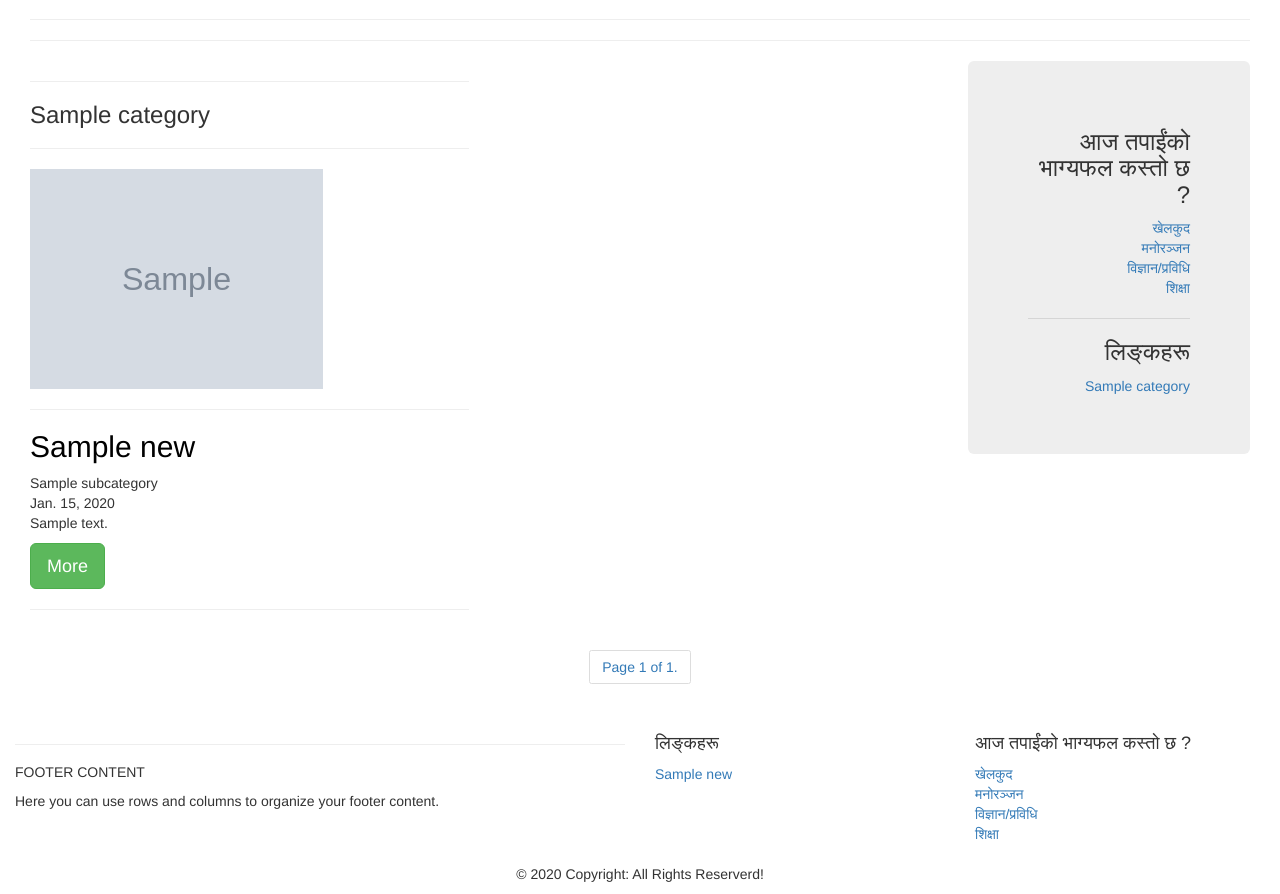
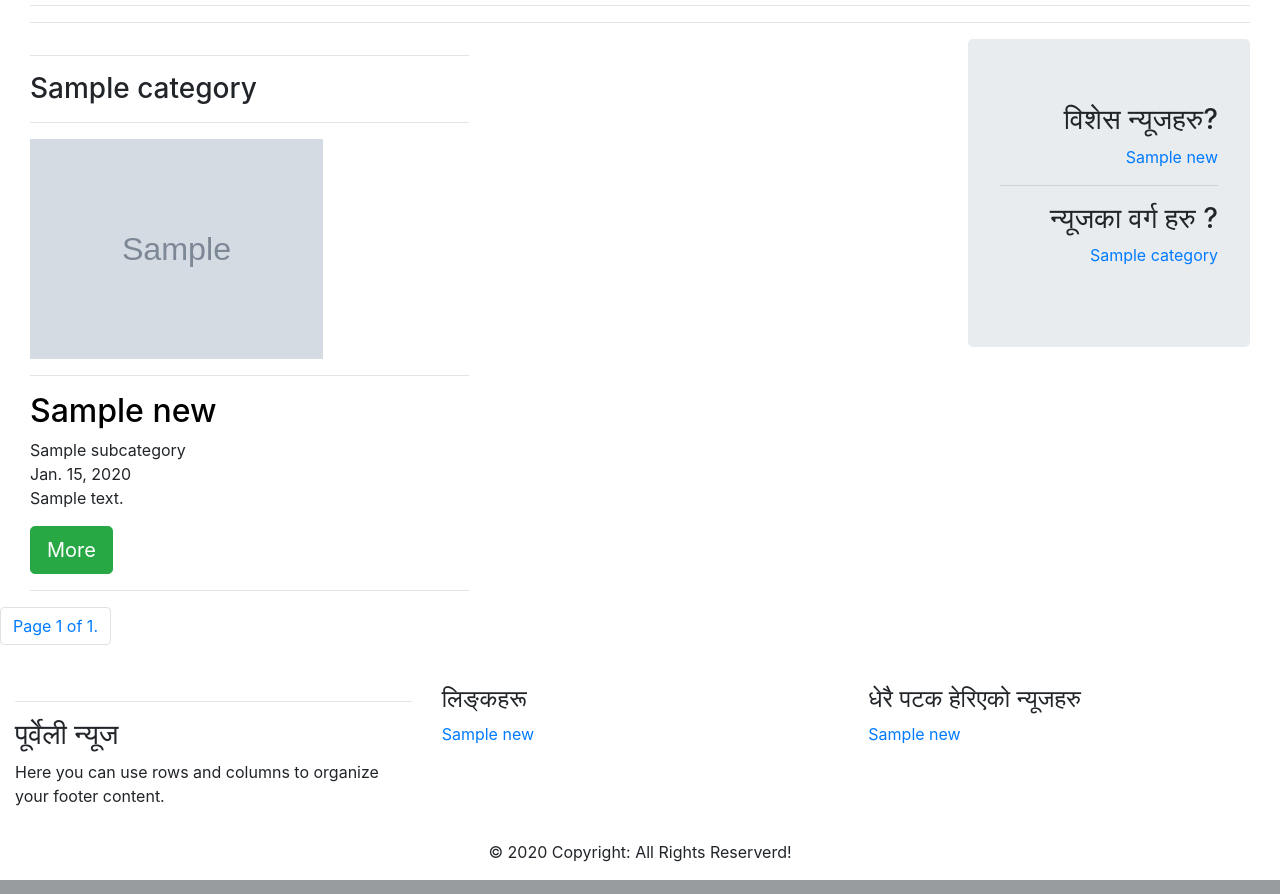
Before and after one commit to mandeep111/NewsPortal, a Django app: page / in a window 1280 px wide. Shown: the part 998-1892 px from the top of the page. Run offline with Django 3.2, Linux system fonts and the light colour scheme; tables that the repository leaves empty hold one stand-in row (values such as "Sample post"); grey boxes marked "Sample" are stand-in pictures; some libraries are stand-ins or nearby versions.

Commit message:
fixed navbar and carousel

```diff
--- a/NewsEnv/NewsPortalProject/News/models.py
+++ b/NewsEnv/NewsPortalProject/News/models.py
@@ -28,7 +28,7 @@ class News(TimeStamp):
     news_content = models.TextField()
     news_image = models.ImageField(upload_to="news")
     news_author = models.CharField(max_length=100)
-    views_count = models.PositiveIntegerField(default = "0")
+    views_count = models.PositiveIntegerField(default = "1")
 
     def __str__(self):
         return self.news_title
--- a/NewsEnv/NewsPortalProject/News/views.py
+++ b/NewsEnv/NewsPortalProject/News/views.py
@@ -5,39 +5,30 @@ from News import views
 from .models import *
 from django.core.paginator import Paginator
 
+
 class ClientMixin(object):
-    def get_context_data(self,*args,**kwargs):
-        context=super().get_context_data(**kwargs)
-        context['categorys']=Category.objects.all()
-        context['latestnews']=News.objects.order_by('-id')
+    def get_context_data(self, *args, **kwargs):
+        context = super().get_context_data(**kwargs)
+        context['categorys'] = Category.objects.all()
+        context['latestnews'] = News.objects.order_by('-id')
+        context['mostviews'] = News.objects.order_by('-views_count')
         return context
+
+
+def index(request):
+    shelf = News.objects.all()
+    latestnews = News.objects.order_by('-id')
+    mostviewed = News.objects.order_by('-views_count')
+    category = Category.objects.all()
+    page_number = request.GET.get('page')
+    paginator = Paginator(latestnews, 4)
+    page_obj = paginator.get_page(page_number)
+    return render(request, 'home.html', {'shelf': page_obj, 'categorys': category, 'latestnews': latestnews, 'mostviews': mostviewed})
 
 
 
 
-
-# class HomeListView(ListView):
-#     template_name='home.html'
-#     model=News
-#     context_object_name='newslist'
-
-#     def get_context_data(self,*args,**kwargs):
-#         context=super().get_context_data(**kwargs)
-#         context['news']=News.objects.all()
-#         context['categorys'] = Category.objects.all()
-#         return context
-def index(request):
-    shelf = News.objects.all()
-    latestnews=News.objects.order_by('-id')
-    category = Category.objects.all()
-    page_number = request.GET.get('page')
-    paginator = Paginator(shelf, 4)
-    page_obj = paginator.get_page(page_number)
-    return render(request,'home.html', {'shelf': page_obj, 'categorys': category,'latestnews':latestnews})
-
-
-
-class BlogView(ClientMixin,TemplateView):
+class BlogView(ClientMixin, TemplateView):
     template_name = 'blog.html'
 
     def get_context_data(self, *args, **kwargs):
@@ -45,13 +36,12 @@ class BlogView(ClientMixin,TemplateView):
         news = News.objects.all()
         category_id = self.kwargs['pk']
         category = Category.objects.get(id=category_id)
-        print(category, 'ram')
         context['category'] = category
         context['news'] = news
         return context
 
 
-class NewsDetailView(ClientMixin,DetailView):
+class NewsDetailView(ClientMixin, DetailView):
     template_name = 'detail.html'
     model = News
     context_object_name = 'news'
--- a/NewsEnv/NewsPortalProject/templates/base.html
+++ b/NewsEnv/NewsPortalProject/templates/base.html
@@ -4,7 +4,7 @@
 
 <head>
     <title>News Portal Home</title>
-    <meta name="viewport" content="width=device-width, initial-scale=1.0" />
+    <meta name="viewport" content="width=device-width, initial-scale=1.0, shrink-to-fit=no" />
     <!-- <link rel="stylesheet" href="https://stackpath.bootstrapcdn.com/bootstrap/4.1.3/css/bootstrap.min.css"
         integrity="sha384-MCw98/SFnGE8fJT3GXwEOngsV7Zt27NXFoaoApmYm81iuXoPkFOJwJ8ERdknLPMO" crossorigin="anonymous" />
     <meta name="viewport" content="width=device-width, initial-scale=1, shrink-to-fit=no">
@@ -14,24 +14,35 @@
     <script src="https://cdnjs.cloudflare.com/ajax/libs/popper.js/1.14.7/umd/popper.min.js"></script>
     <script src="https://stackpath.bootstrapcdn.com/bootstrap/4.3.1/js/bootstrap.min.js"></script> -->
 
+    <link rel="stylesheet" href="https://maxcdn.bootstrapcdn.com/bootstrap/4.4.1/css/bootstrap.min.css">
+    <script src="https://ajax.googleapis.com/ajax/libs/jquery/3.4.1/jquery.min.js"></script>
+    <script src="https://cdnjs.cloudflare.com/ajax/libs/popper.js/1.16.0/umd/popper.min.js"></script>
+    <script src="https://maxcdn.bootstrapcdn.com/bootstrap/4.4.1/js/bootstrap.min.js"></script>
+
+    <link rel="stylesheet" href="https://stackpath.bootstrapcdn.com/bootstrap/4.3.1/css/bootstrap.min.css">
     <link rel="stylesheet" href="https://maxcdn.bootstrapcdn.com/font-awesome/4.7.0/css/font-awesome.min.css">
-    <link rel="stylesheet" href="https://stackpath.bootstrapcdn.com/bootstrap/4.1.3/css/bootstrap.min.css">
-    <script src="https://code.jquery.com/jquery-3.3.1.slim.min.js"></script>
-    <script src="https://cdnjs.cloudflare.com/ajax/libs/popper.js/1.14.3/umd/popper.min.js"></script>
-    <script src="https://stackpath.bootstrapcdn.com/bootstrap/4.1.3/js/bootstrap.min.js"></script>
-    <link rel="stylesheet" href="https://maxcdn.bootstrapcdn.com/bootstrap/3.4.1/css/bootstrap.min.css">
-    <script src="https://ajax.googleapis.com/ajax/libs/jquery/3.4.1/jquery.min.js"></script>
-    <script src="https://maxcdn.bootstrapcdn.com/bootstrap/3.4.1/js/bootstrap.min.js"></script>
+    <script src="https://ajax.googleapis.com/ajax/libs/jquery/3.3.1/jquery.min.js"></script>
+    <script src="https://cdnjs.cloudflare.com/ajax/libs/popper.js/1.14.7/umd/popper.min.js"></script>
+    <script src="https://stackpath.bootstrapcdn.com/bootstrap/4.3.1/js/bootstrap.min.js"></script>
 
     <link rel="stylesheet" href="{% static 'css/index.css' %}" />
 
+    <style>
+        .footer {
+            position: -webkit-sticky;
+            left: 0;
+            bottom: 0;
+            width: 100%;
+            text-align: center;
+        }
+    </style>
 </head>
 
 <body>
 
-    <nav class="navbar navbar-expand-md navbar-dark bg-dark sticky-top">
+    <!-- <nav class="navbar navbar-expand-md navbar-dark bg-dark sticky-top">
         <div class="container-fluid">
-           <a class="navbar-brand" href="#"> <i class="fa fa-Heart " style="color:white;font-size: 30px;">News Portal</i></a>
+           <a class="navbar-brand" href="/"> <i class="fa fa-Heart " style="color:white;font-size: 30px;">पूर्वेली न्यूज </i></a>
             <button class="navbar-toggler" type="button" data-toggle="collapse" data-target="#mynav">
             <span class="navbar-toggler-icon"></span></button>
 
@@ -40,7 +51,7 @@
 
                    <li class="nav-item active" >
 
-                    <a  class="nav-link" href="#">मुख्य समाचार</a>
+                    <a  class="nav-link" href="/">मुख्य समाचार</a>
                     </li>
                     {% for category in categorys %}
                     <li class="nav-item " >
@@ -50,17 +61,49 @@
                     </li>
                     {% endfor %}
 
-                    </ul>
+                    <form>
+                        <input type="text" placeholder="search...">
+                        <input type="button" value="Search">
+                    </form>
+                   </ul>
+
                  </div>
-                 <!-- <div class="navbar-nav ml-auto">
-                    <div class="input-group">
-                        <input type="text" class="form-control" placeholder="Search">
+
+
+                </div></nav> -->
+
+    <nav class="navbar navbar-expand-md navbar-dark bg-dark mb-3">
+        <div class="container-fluid">
+            <a href="/" class="navbar-brand mr-3">पूर्वेली न्यूज</a>
+            <button type="button" class="navbar-toggler" data-toggle="collapse" data-target="#navbarCollapse">
+                <span class="navbar-toggler-icon"></span>
+            </button>
+            <div class="collapse navbar-collapse" id="navbarCollapse">
+                <div class="navbar-nav">
+                    <li class="nav" >
+                        <a  class="nav-link" href="/">मुख्य समाचार</a>
+                        </li>
+                    {% for category in categorys %}
+                    <li class="nav-item ">
+
+                        <a class="nav-link" href="{% url 'News:blog' category.id %}">{{category.category_name}}</a>
+                    </li>
+                    {% endfor %}
+                </div>
+
+                <div class="navbar-nav ml-auto">
+                    <div >
+                        <form class="input-group" method="GET" action="">
+                            <input type="text" class="form-control" placeholder="Search">
                         <div class="input-group-append">
                             <button type="button" class="btn btn-secondary"><i class="fa fa-search"></i></button>
+                        </form>
                         </div>
                     </div>
-                </div> -->
-                </div></nav>
+                </div>
+            </div>
+        </div>
+    </nav>
     {% block content %}
     {% endblock %}
 
@@ -74,11 +117,11 @@
             <div class="row">
 
                 <!-- Grid column -->
-                <div class="col-md-6 mt-md-0 mt-3">
+                <div class="col-md-4 mt-md-0 mt-3">
 
                     <!-- Content -->
                     <hr>
-                    <h5 class="text-uppercase">Footer Content</h5>
+                    <h3 class="text-uppercase">पूर्वेली न्यूज</h3>
                     <p>Here you can use rows and columns to organize your footer content.</p>
 
                 </div>
@@ -87,12 +130,12 @@
                 <hr class="clearfix w-100 d-md-none pb-3">
 
                 <!-- Grid column -->
-                <div class="col-md-3 mb-md-0 mb-3">
+                <div class="col-md-4 mb-md-0 mb-4">
 
                     <!-- Links -->
                     <h4 class="text-uppercase">लिङ्कहरू </h4>
                     <ul class="list-unstyled">
-                        {% for news in latestnews|slice:'3' %}
+                        {% for news in latestnews|slice:'4' %}
                         <li>
                             <a href="{% url 'News:newsdetail' news.id %}">{{news.news_title}}</a>
                         </li>
@@ -104,24 +147,17 @@
                 <!-- Grid column -->
 
                 <!-- Grid column -->
-                <div class="col-md-3 mb-md-0 mb-3">
+                <div class="col-md-4 mb-md-0 mb-4">
 
                     <!-- Links -->
-                    <h4>आज तपाईंको भाग्यफल कस्तो छ ?</h4>
+                    <h4>धेरै पटक हेरिएको न्यूजहरु </h4>
 
                     <ul class="list-unstyled">
+                        {% for news in mostviews|slice:'4' %}
                         <li>
-                            <a href="#!">खेलकुद</a>
+                            <a href="{% url 'News:newsdetail' news.id %}">{{news.news_title}}</a>
                         </li>
-                        <li>
-                            <a href="#!">मनोरञ्जन</a>
-                        </li>
-                        <li>
-                            <a href="#!">विज्ञान/प्रविधि</a>
-                        </li>
-                        <li>
-                            <a href="#!">शिक्षा</a>
-                        </li>
+                        {% endfor %}
                     </ul>
 
                 </div>
--- a/NewsEnv/NewsPortalProject/templates/home.html
+++ b/NewsEnv/NewsPortalProject/templates/home.html
@@ -8,74 +8,42 @@
     <meta charset="utf-8">
     <!-- <meta name="viewport" content="width=device-width, initial-scale=1"> -->
 
-    <style>
-        .footer {
-            position: -webkit-sticky;
-            left: 0;
-            bottom: 0;
-            width: 100%;
-            text-align: center;
-        }
-    </style>
+
 </head>
 
 <body>
     <div class="container-fluid">
-        <!-- <div class="col-sm-12">
-            <img class="img-fluid" src="https://media.laodong.vn/Storage/NewsPortal/2020/3/2/788104/Giao-Chu-Tan-Thien-D.jpg?w=720&crop=auto&scale=both" style="width: 100%;">
-            <h1>नारी दिवसको अवसरमा एनआईसीको महिला ग्राहक योजना</h1>
-            <p class="lead">यस योजनाअन्तर्गत यस वर्षको नारी दिवसका दिन अर्थात फागुन २५ गते बैंकको मोबाइल बैंकिङ्ग प्रयोग गरी कारोबार गर्ने १०० जना भाग्यशाली महिलाहरूले १०० प्रतिशत वा १०,०००सम्म नगद फिर्ता प्राप्त गर्न सक्नेछन् । </p>
-            <p><a href="https://www.tutorialrepublic.com" target="_blank" class="btn btn-success btn-lg">More</a></p>
-        </div> -->
+        <div class="col-sm-12">
+            <div id="demo" class="carousel slide" data-ride="carousel">
+                <ul class="carousel-indicators">
+                  <li data-target="#demo" data-slide-to="0" class="active"></li>
+                  <li data-target="#demo" data-slide-to="1"></li>
+                  <li data-target="#demo" data-slide-to="2"></li>
+                </ul>
 
-        <div class="col-sm-12">
+                <div class="carousel-inner">
 
-            <div id="myCarousel" class="carousel slide" data-ride="carousel">
-                <!-- Indicators -->
-                <ol class="carousel-indicators">
-                    <li data-target="#myCarousel" data-slide-to="0" class="active"></li>
-                    <li data-target="#myCarousel" data-slide-to="1"></li>
-                    <li data-target="#myCarousel" data-slide-to="2"></li>
-                </ol>
-
-                <!-- Wrapper for slides -->
-                <div class="carousel-inner">
-                    <!--
-
-                    <div class="item">
-                        <img src="https://1hu9t72zwflj44abyp2h0pfe-wpengine.netdna-ssl.com/wp-content/uploads/2016/03/Nepali-migrant-workers-in-TIA.jpg"
-                            alt="Chicago" style="width:100%;">
-                    </div>
-
-                    <div class="item">
-                        <img src="https://i.ytimg.com/vi/qz0VcJNYDiA/maxresdefault.jpg" alt="New york"
-                            style="width:100%;">
-                    </div> -->
-                    <div class="item active">
-                        <img src="https://ichef.bbci.co.uk/news/1024/branded_nepali/0EA0/production/_95944730__95940853_germanarmy.jpg"
-                            alt="Los Angeles" style="width:100%;">
-                    </div>
-                    {% for news in shelf|slice:'2' %}
-                    <div class="item">
-                        <img src="{{news.news_image.url}}" alt="image" style="width: 100%;">
-                    </div>
+                  <div class="carousel-item active">
+                    <img src="https://ichef.bbci.co.uk/news/1024/branded_nepali/0EA0/production/_95944730__95940853_germanarmy.jpg" alt="Los Angeles" width="1100" height="500">
+                  </div>
+                  {% for news in latestnews|slice:'2' %}
+                  <div class="carousel-item">
+                    <img src="{{news.news_image.url}}" alt="Chicago" width="1100" height="500">
+                  </div>
 
 
-
-                    {% endfor %}
-
+                  {% endfor %}
                 </div>
 
-                <!-- Left and right controls -->
-                <a class="left carousel-control" href="#myCarousel" data-slide="prev">
-                    <span class="glyphicon glyphicon-chevron-left"></span>
-                    <span class="sr-only">Previous</span>
+                <a class="carousel-control-prev" href="#demo" data-slide="prev">
+                  <span class="carousel-control-prev-icon"></span>
                 </a>
-                <a class="right carousel-control" href="#myCarousel" data-slide="next">
-                    <span class="glyphicon glyphicon-chevron-right"></span>
-                    <span class="sr-only">Next</span>
+                <a class="carousel-control-next" href="#demo" data-slide="next">
+                  <span class="carousel-control-next-icon"></span>
                 </a>
-            </div>
+              </div>
+
+
             <hr>
             <hr>
         </div>
@@ -90,17 +58,17 @@
                         <hr>
                         <h3>{{news.Category.category_name}}</h3>
                         <hr>
-                        <a href="#">
+                        <a href="detail/{{news.id}}">
                             <img class="img-fluid" src="{{news.news_image.url}}" style="height: 220px;">
                         </a>
                         <hr>
-                        <a class="links" href="#">
+                        <a class="links" href="detail/{{news.id}}">
                             <h2>{{news.news_title}}</h2>
                         </a>
                         <span>{{news.SubCategory.sub_name}}</span><br>
                         <span>{{news.created_date | date}}</span>
                         <p>{{news.news_content | truncatewords:20}}</p>
-                        <a href="detail/{{news.id}}" target="_blank" class="btn btn-success btn-lg">More</a>
+                        <a href="detail/{{news.id}}" class="btn btn-success btn-lg">More</a>
                         <hr>
                     </div>
                     {% endfor %}
@@ -113,21 +81,14 @@
                 <div>
 
                     <!-- Links -->
-                    <h3>आज तपाईंको भाग्यफल कस्तो छ ?</h3>
+                    <h3>विशेस न्यूजहरु?</h3>
 
                     <ul class="list-unstyled">
+                        {% for news in mostviews|slice:'10' %}
                         <li>
-                            <a href="#!">खेलकुद</a>
+                            <a href="{% url 'News:newsdetail' news.id %}">{{news.news_title}}</a>
                         </li>
-                        <li>
-                            <a href="#!">मनोरञ्जन</a>
-                        </li>
-                        <li>
-                            <a href="#!">विज्ञान/प्रविधि</a>
-                        </li>
-                        <li>
-                            <a href="#!">शिक्षा</a>
-                        </li>
+                        {% endfor %}
                     </ul>
 
                 </div>
@@ -135,7 +96,7 @@
                 <div>
 
                     <!-- Links -->
-                    <h3>लिङ्कहरू </h3>
+                    <h3>न्यूजका वर्ग हरु ?</h3>
                     <ul class="list-unstyled">
                         {% for news in categorys %}
                         <li>
@@ -161,7 +122,7 @@
         </div>
     </div>
     </div>
-    <footer class="footer" style="text-align: center;">
+    <div class="footer">
         <ul class="pagination">
             {% if shelf.has_previous %}
             <li class="page-item"> <a class="page-link" href="?page=1">&laquo; first</a></li>
@@ -174,7 +135,7 @@
             <li class="page-item"><a class="page-link" href="?page={{ shelf.next_page_number }}">Next</a></li>
             {%endif%}
         </ul>
-    </footer>
+    </div>
     </div>
 </body>
 
```
Also changed, not shown: NewsEnv/NewsPortalProject/templates/blog.html (+39 -5 lines), NewsEnv/NewsPortalProject/templates/detail.html (+4 -11 lines), NewsEnv/NewsPortalProject/templates/navbar.html (deleted, +0 -33 lines), 1582801530oli_pm.jpg (added), NewsEnv/NewsPortalProject/media/news/1582801530oli_pm.jpg (added).
